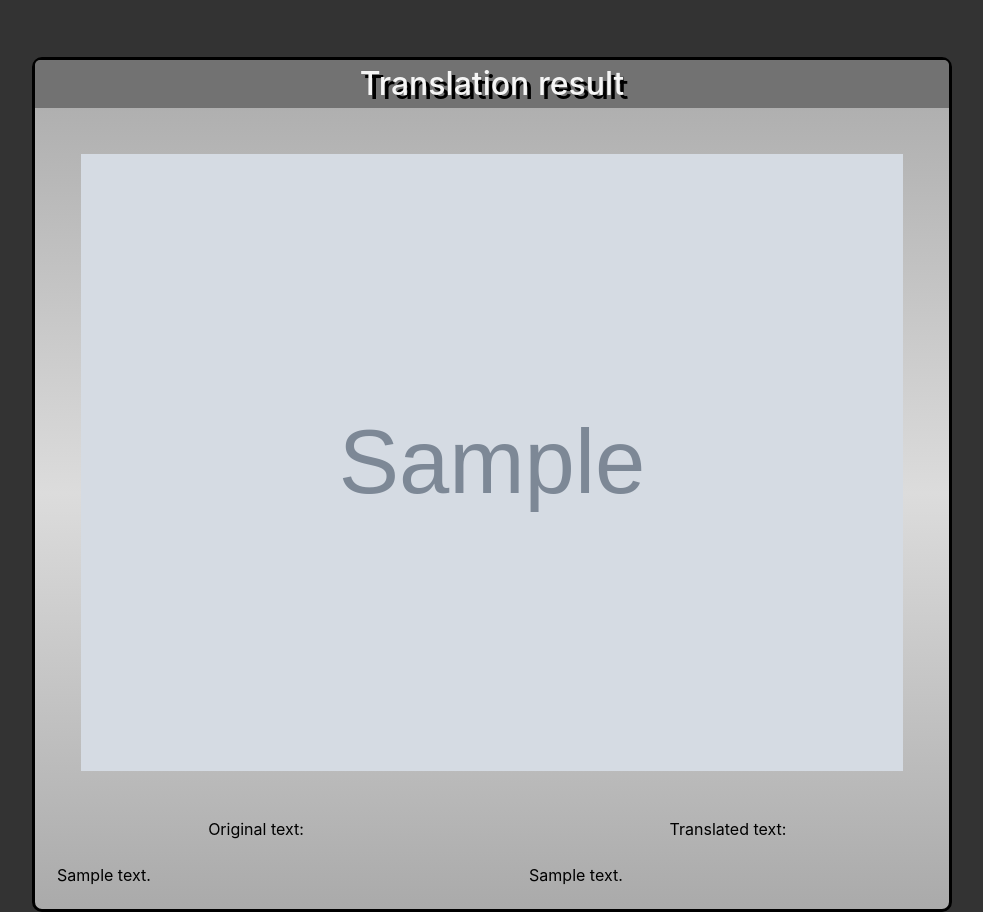
After one commit to matsmolinski/tourist-helper, a Flask app: template WebApp/templates/translations_details.html in a window 1280 px wide. The commit adds this page. Shown: the whole page, without its empty margins (148-1131 px from the left). Run offline with Flask 2, Linux system fonts and the light colour scheme; the template is opened without the code that fills it: most values are stand-ins (such as "Sample title", 1, 10 or a date in 2020); grey boxes marked "Sample" are stand-in pictures; some libraries are stand-ins or nearby versions.

Commit message:
fetching results and image

```diff
--- a/WebApp/app.py
+++ b/WebApp/app.py
@@ -7,5 +7,9 @@ from source.rest.translations_controller import translations_blueprint
 
 load_dotenv()
 app = Flask(__name__)
+app.secret_key = "SECRET KEY IN PLAIN TEXT PLZ DONT STEAL"
+
 for blueprint in [translations_blueprint, login_blueprint, index_blueprint]:
     app.register_blueprint(blueprint)
+
+# app.run()
--- a/WebApp/source/modules/common/status_dict.py
+++ b/WebApp/source/modules/common/status_dict.py
@@ -2,6 +2,7 @@ from enum import Enum
 
 
 class StatusDict(Enum):
+    TRANSLATION_FETCHED = "TRANSLATION_FETCHED"
     REQUEST_SENT = "REQUEST_SENT"
     GENERAL_ERROR = "GENERAL_ERROR"
 
--- /dev/null
+++ b/WebApp/static/css/details.css
@@ -0,0 +1,22 @@
+.column-description {
+    align-self: center;
+    align-content: center;
+    align-items: center;
+    alignment: center;
+    text-align: center;
+}
+
+.column-content {
+    margin: 5% 0% 5% 5%;
+}
+
+
+.translation-image {
+    width: 100%;
+    padding: 5% 5% 5% 5%;
+}
+
+
+.col-10 {
+    margin: 5% 0 0 0;
+}
--- /dev/null
+++ b/WebApp/templates/translations_details.html
@@ -0,0 +1,48 @@
+<!doctype html>
+<html lang="pl">
+<head>
+    <meta charset="utf-8"/>
+    <title>Tourist helper</title>
+    <script type=text/javascript src='../static/js/index.js'></script>
+    <link rel="stylesheet" href="https://stackpath.bootstrapcdn.com/bootstrap/4.3.1/css/bootstrap.min.css"
+          integrity="sha384-ggOyR0iXCbMQv3Xipma34MD+dH/1fQ784/j6cY/iJTQUOhcWr7x9JvoRxT2MZw1T" crossorigin="anonymous">
+    <link rel="stylesheet" type="text/css" href="../static/css/details.css">
+    <link rel="stylesheet" type="text/css" href="../static/css/common.css">
+    <script src="https://cdn.jsdelivr.net/npm/jquery@3.5.1/dist/jquery.slim.min.js"
+            integrity="sha384-DfXdz2htPH0lsSSs5nCTpuj/zy4C+OGpamoFVy38MVBnE+IbbVYUew+OrCXaRkfj"
+            crossorigin="anonymous"></script>
+    <script src="https://cdn.jsdelivr.net/npm/bootstrap@4.6.1/dist/js/bootstrap.bundle.min.js"
+            integrity="sha384-fQybjgWLrvvRgtW6bFlB7jaZrFsaBXjsOMm/tB9LTS58ONXgqbR9W8oWht/amnpF"
+            crossorigin="anonymous"></script>
+    <script src="https://cdn.jsdelivr.net/npm/bs-custom-file-input/dist/bs-custom-file-input.js"></script>
+    <script src="https://cdn.jsdelivr.net/npm/bs-custom-file-input/dist/bs-custom-file-input.min.js"></script>
+
+</head>
+<body>
+<div class="container">
+    <div class="row">
+        <div class="col-1">
+        </div>
+        <div class="col-10">
+            <div class="background">
+                <h2 class="title">Translation result</h2>
+                <div class="row">
+                    <div class="col-12"><img class="translation-image" src="{{image_url}}"></div>
+                </div>
+                <div class="row">
+                    <div class="col-6">
+                        <div class="column-description">Original text:</div>
+                        <div class="column-content">{{original_text}}</div>
+                    </div>
+                    <div class="col-6">
+                        <div class="column-description">Translated text:</div>
+                        <div class="column-content">{{translation_text}}</div>
+                    </div>
+                </div>
+            </div>
+        </div>
+        <div class="col-1"></div>
+    </div>
+</div>
+</body>
+</html>
```
Also changed, not shown: WebApp/source/modules/model/translation_request.py (+7 -5 lines), WebApp/source/modules/model/translation_response.py (added, +8 -0 lines), WebApp/source/modules/translations/translations.py (+30 -3 lines), WebApp/source/rest/translations_controller.py (+6 -3 lines), WebApp/static/css/request.css (+9 -0 lines), WebApp/templates/index.html (+5 -6 lines), WebApp/static/css/common.css (line endings or trailing spaces), 1 other file.
